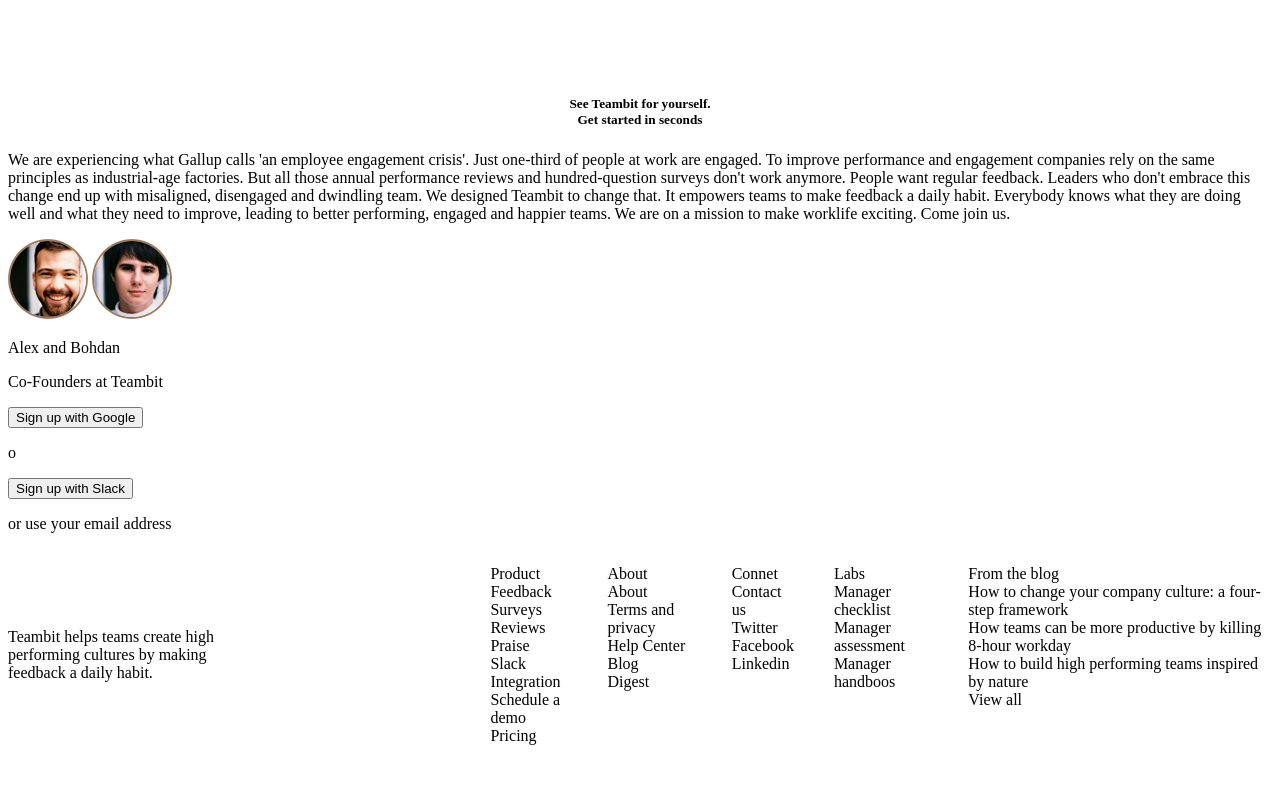
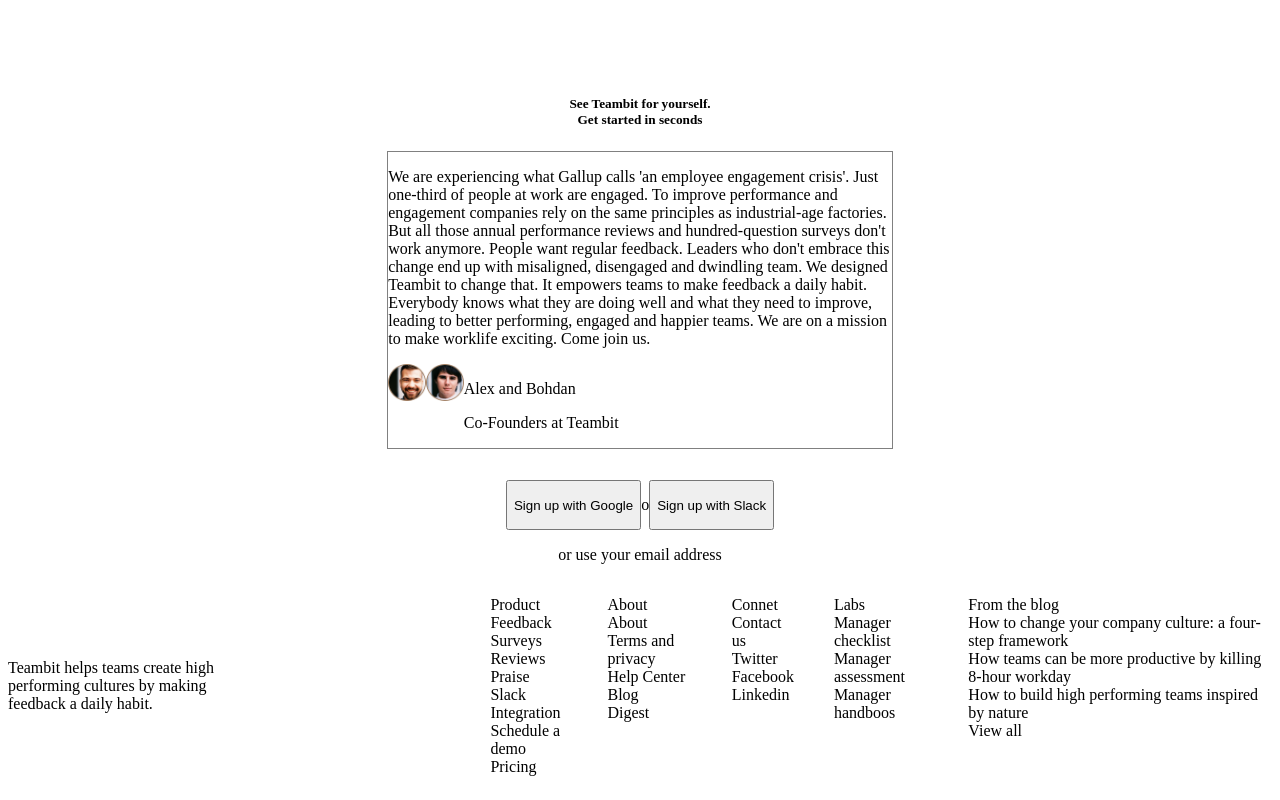
Before and after one commit to MATVEN/sass-teambit, a website: page public/index.html in a window 1280 px wide. Shown: the part 4554-5354 px from the top of the page. Before the commit the page ends 5323 px from the top, so only its background shows below. Drawn offline with Linux system fonts and the light colour scheme.

Commit message:
settings position elements last section

```diff
--- a/src/scss/_header.scss
+++ b/src/scss/_header.scss
@@ -31,9 +31,6 @@
       font-size: 22px;
       color: $brand_primary;
     }
-    .btn{
-      display: flex;
-    }
 }
 
 .right-head{
--- a/src/scss/_main.scss
+++ b/src/scss/_main.scss
@@ -73,3 +73,24 @@
 .tit-sec{
   text-align: center;
 }
+
+.container-sec{
+  margin-left: 30%;
+  margin-right: 30%;
+  border: 1px solid grey;
+   .found-cont{
+     display: flex;
+
+     img{
+       width: 7.5%;
+       height: 7.5%;
+     }
+   }
+}
+
+.sign-sec{
+  padding-top: 2.5%;
+  display: flex;
+  flex-direction: column;
+  align-items: center;
+}
--- a/src/scss/style.scss
+++ b/src/scss/style.scss
@@ -10,6 +10,10 @@
   padding: 7% 0%;
 }
 
+.btn{
+  display: flex;
+}
+
 a{
   text-decoration: none;
 }
```
Also changed, not shown: public/css/style.css.
